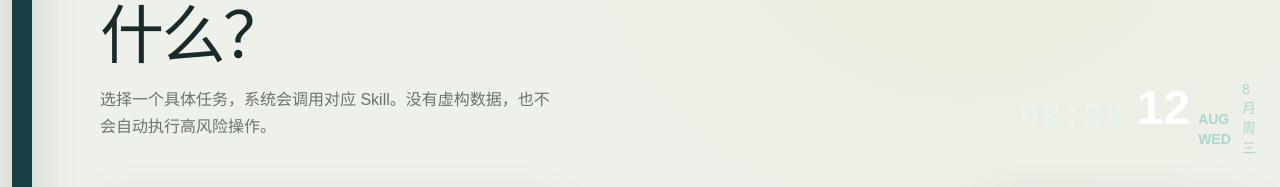
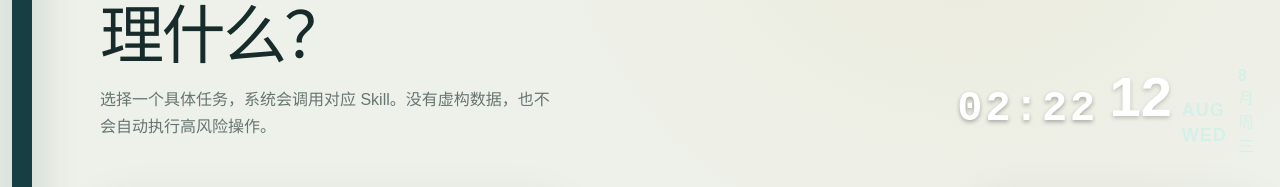
Before and after one commit to dengzixiang520/sdnu, a Vue app in the folder web/: page /#/ in a window 1280 px wide. Shown: the part 233-420 px from the top of the page. Built offline with nearby package versions, Linux system fonts and the light colour scheme; no server answers; some icons are missing.

Commit message:
style: 加深时间和日期颜色，加大字号

```diff
--- a/web/src/styles.css
+++ b/web/src/styles.css
@@ -685,45 +685,51 @@ label { display: grid; gap: .42rem; color: #435956; font-size: .84rem; font-weig
   display: flex;
   flex-direction: column;
   align-items: center;
-  gap: 8px;
-  padding: 20px 24px;
-  background: linear-gradient(135deg, #173f43, #2d6659);
+  gap: 12px;
+  padding: 24px 28px;
+  background: linear-gradient(135deg, #0f2b2e, #173f43, #1a4a4e);
   border-radius: 16px;
   color: white;
-  min-width: 140px;
+  min-width: 160px;
+  box-shadow: 0 8px 24px rgba(15, 43, 46, 0.4);
 }
 
 .time-display {
-  font-size: 32px;
-  font-weight: 700;
+  font-size: 42px;
+  font-weight: 800;
   font-family: 'Noto Sans SC Variable', monospace;
-  letter-spacing: 2px;
-  color: #e8f4f0;
+  letter-spacing: 3px;
+  color: #ffffff;
+  text-shadow: 0 2px 4px rgba(0, 0, 0, 0.3);
 }
 
 .date-info {
   display: flex;
   align-items: baseline;
-  gap: 8px;
+  gap: 10px;
 }
 
 .date-info strong {
-  font-size: 48px;
-  font-weight: 800;
+  font-size: 56px;
+  font-weight: 900;
   line-height: 1;
-  color: white;
+  color: #ffffff;
+  text-shadow: 0 2px 4px rgba(0, 0, 0, 0.2);
 }
 
 .date-info span {
-  font-size: 14px;
-  font-weight: 600;
+  font-size: 18px;
+  font-weight: 700;
   line-height: 1.4;
-  color: #a8d8cf;
+  color: #d4f0e8;
   text-transform: uppercase;
+  letter-spacing: 1px;
 }
 
 .date-chinese {
-  font-size: 14px;
-  color: #a8d8cf;
-  margin-top: 4px;
+  font-size: 16px;
+  font-weight: 600;
+  color: #d4f0e8;
+  margin-top: 6px;
+  letter-spacing: 2px;
 }
```
